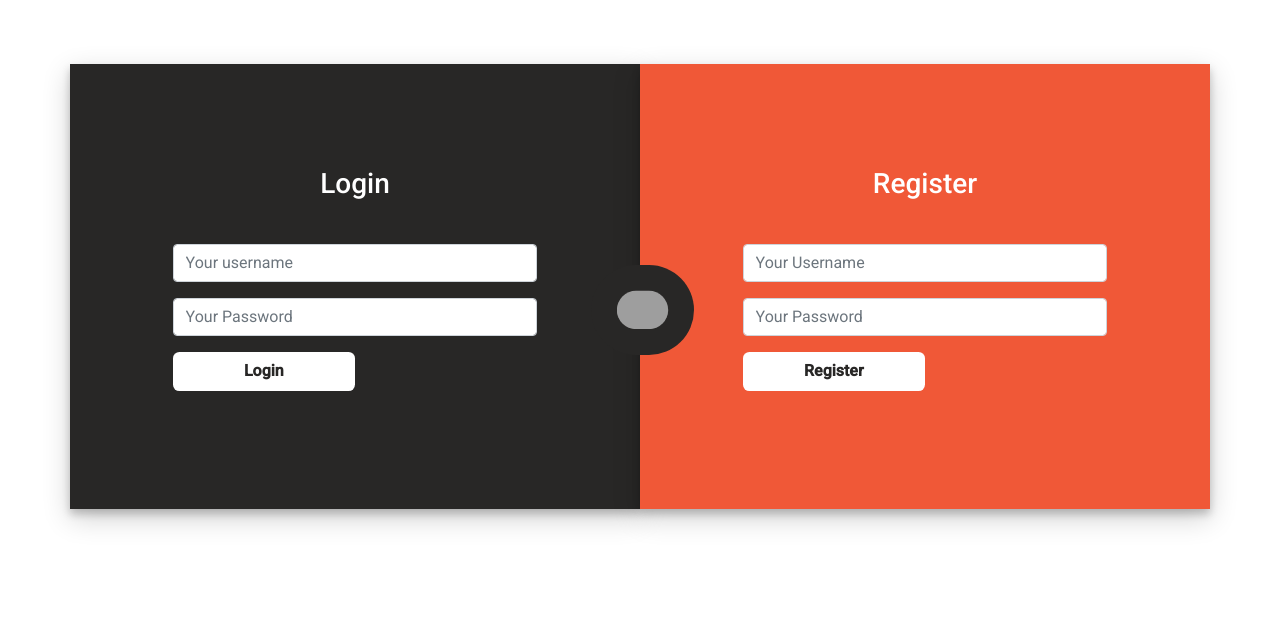
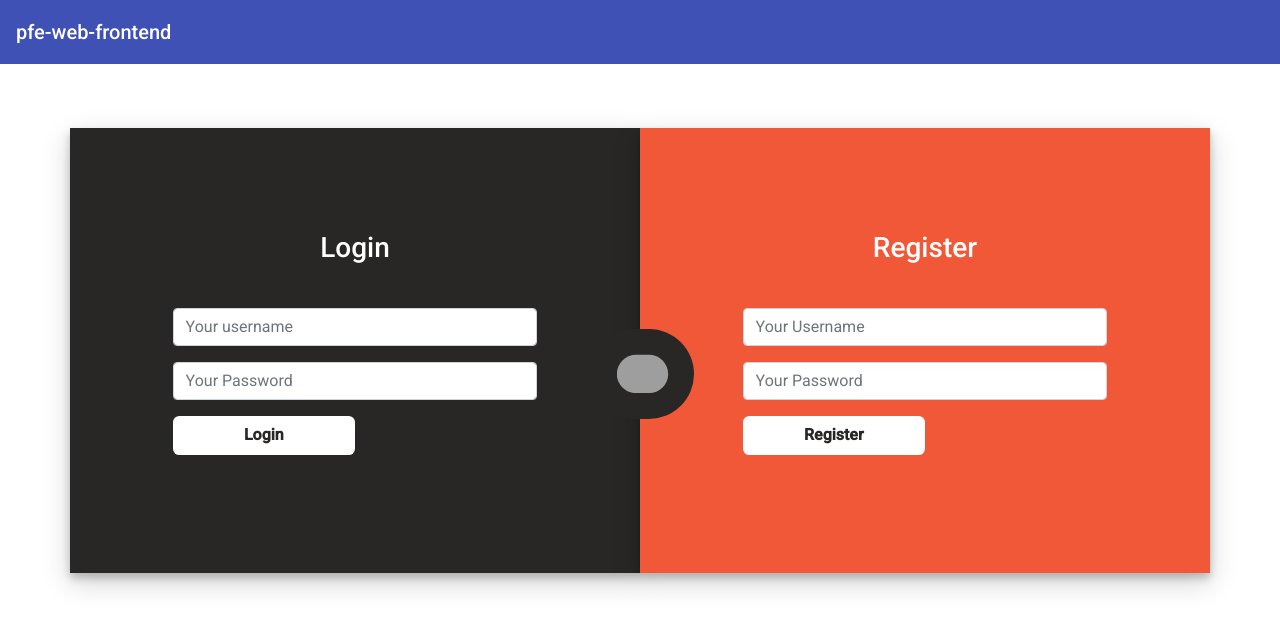
Before and after one commit to Yusuf-Ymz/pfe-web-frontend, an Angular app: page / in a window 1280 px wide. Shown: the top 630 px of the page. Built offline with nearby package versions, Linux system fonts and the light colour scheme; grey boxes are pictures that could not be loaded.

Commit message:
add navbar

```diff
--- a/src/app/app.component.html
+++ b/src/app/app.component.html
@@ -1 +1,2 @@
+<app-navbar></app-navbar>
 <router-outlet></router-outlet>
--- /dev/null
+++ b/src/app/components/navbar/navbar.component.css
@@ -0,0 +1,17 @@
+.sidenav-container {
+  height: min-content;
+}
+
+.sidenav {
+  width: 200px;
+}
+
+.sidenav .mat-toolbar {
+  background: inherit;
+}
+
+.mat-toolbar.mat-primary {
+  position: sticky;
+  top: 0;
+  z-index: 1;
+}
--- /dev/null
+++ b/src/app/components/navbar/navbar.component.html
@@ -0,0 +1,16 @@
+<mat-sidenav-container class="sidenav-container">
+  <mat-sidenav-content>
+    <mat-toolbar color="primary">
+      <button
+        type="button"
+        aria-label="Toggle sidenav"
+        mat-icon-button
+        (click)="drawer.toggle()"
+        *ngIf="isHandset$ | async">
+        <mat-icon aria-label="Side nav toggle icon">menu</mat-icon>
+      </button>
+      <span>pfe-web-frontend</span>
+    </mat-toolbar>
+    <!-- Add Content Here -->
+  </mat-sidenav-content>
+</mat-sidenav-container>
--- /dev/null
+++ b/src/app/components/navbar/navbar.component.ts
@@ -0,0 +1,21 @@
+import { Component } from '@angular/core';
+import { BreakpointObserver, Breakpoints } from '@angular/cdk/layout';
+import { Observable } from 'rxjs';
+import { map, shareReplay } from 'rxjs/operators';
+
+@Component({
+  selector: 'app-navbar',
+  templateUrl: './navbar.component.html',
+  styleUrls: ['./navbar.component.css']
+})
+export class NavbarComponent {
+
+  isHandset$: Observable<boolean> = this.breakpointObserver.observe(Breakpoints.Handset)
+    .pipe(
+      map(result => result.matches),
+      shareReplay()
+    );
+
+  constructor(private breakpointObserver: BreakpointObserver) {}
+
+}
```
Also changed, not shown: src/app/app.module.ts (+15 -1 lines), 1 other file (tests, documents, lock files or other folders).
